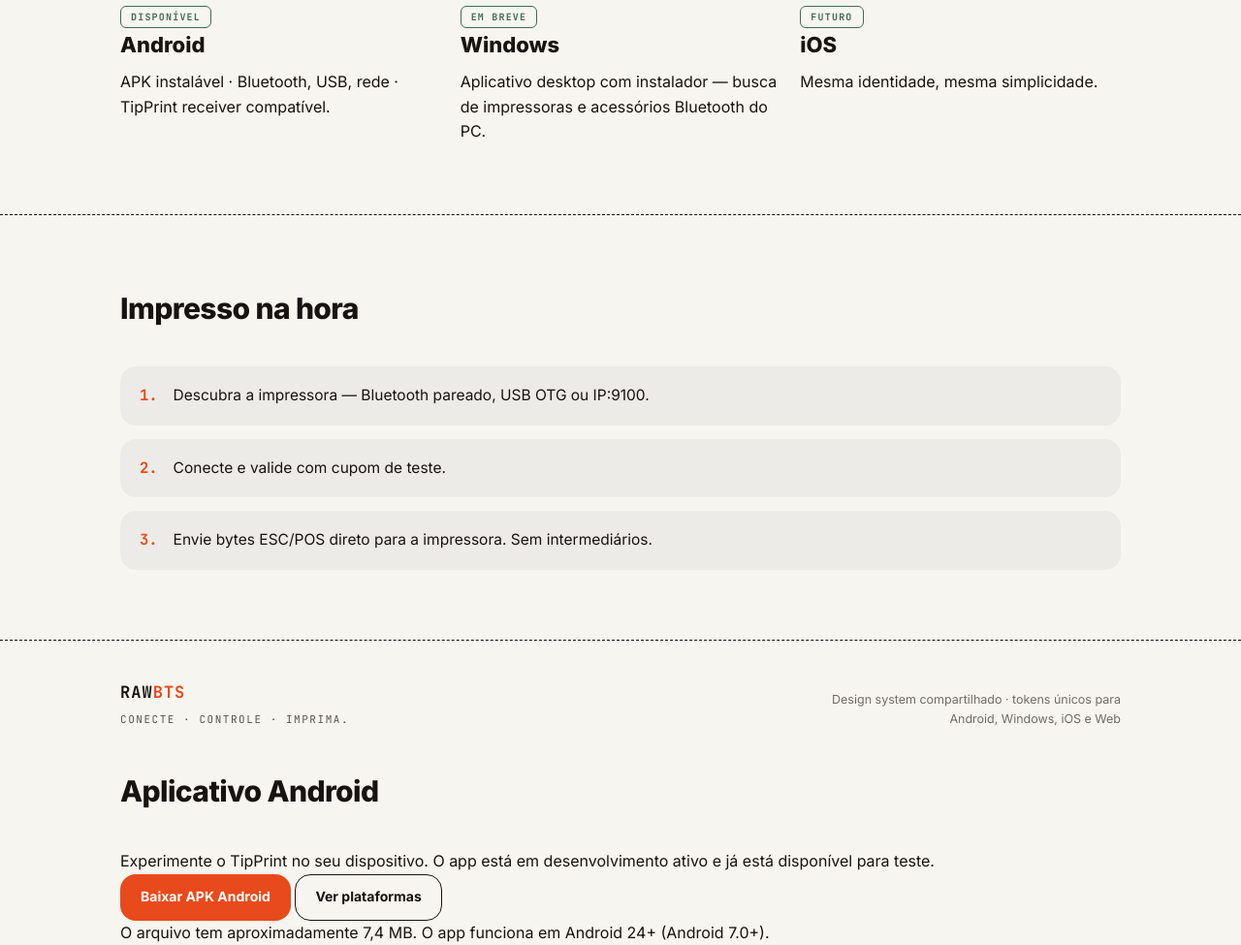
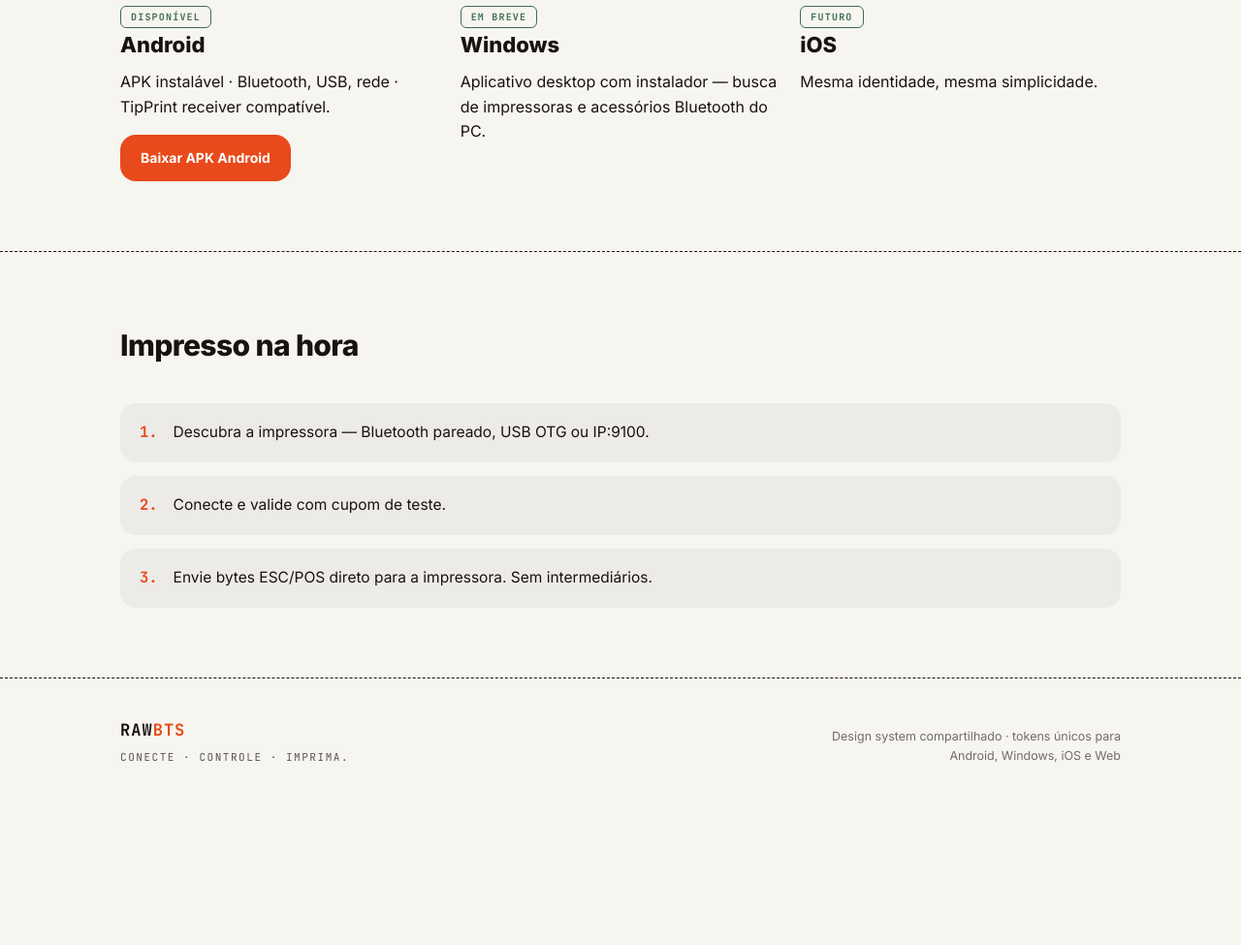
Before and after one commit to maiszoomimpressos-create/tipprint, a plain HTML site: page web/index.html in a window 1280 px wide. Shown: the part 1228-2203 px from the top of the page at 97% size. After the commit the page ends 2058 px from the top, so only its background shows below. Drawn offline with Linux system fonts and the light colour scheme.

Commit message:
Site: botao Baixar APK dentro do card Android na secao Multiplataforma; removida secao de download solta no rodape (e link localhost)

```diff
--- a/web/css/landing.css
+++ b/web/css/landing.css
@@ -109,6 +109,7 @@ em { font-style: normal; color: var(--tipprint-brand-thermal, #E84A1B); }
 }
 [data-theme="raw-terminal"] .plat-badge { color: var(--tipprint-success, #2FB96C); }
 .plat h3 { font-size: 22px; font-weight: 800; margin-bottom: 8px; }
+.btn-download { margin-top: 16px; }
 
 /* ---------- Passos ---------- */
 .steps { list-style: none; display: grid; gap: 14px; }
--- a/web/index.html
+++ b/web/index.html
@@ -74,6 +74,7 @@
           <span class="plat-badge">Disponível</span>
           <h3>Android</h3>
           <p>APK instalável · Bluetooth, USB, rede · TipPrint receiver compatível.</p>
+          <a class="btn btn-thermal btn-download" href="downloads/app-debug.apk" target="_blank">Baixar APK Android</a>
         </article>
         <article class="plat">
           <span class="plat-badge">Em breve</span>
@@ -112,19 +113,6 @@
   </div>
 </footer>
 
-<!-- Seção de download do APK -->
-<section class="download-section">
-  <div class="wrap">
-    <h2 class="section-title">Aplicativo Android</h2>
-    <p class="download-desc">Experimente o TipPrint no seu dispositivo. O app está em desenvolvimento ativo e já está disponível para teste.</p>
-    <div class="download-btns">
-      <a class="btn btn-thermal" href="downloads/app-debug.apk" target="_blank">Baixar APK Android</a>
-      <a class="btn btn-outline" href="http://localhost:3005/#platforms">Ver plataformas</a>
-    </div>
-    <p class="download-note">O arquivo tem aproximadamente 7,4 MB. O app funciona em Android 24+ (Android 7.0+).</p>
-  </div>
-</section>
-
 <script>
 (() => {
   const root = document.documentElement;
```
